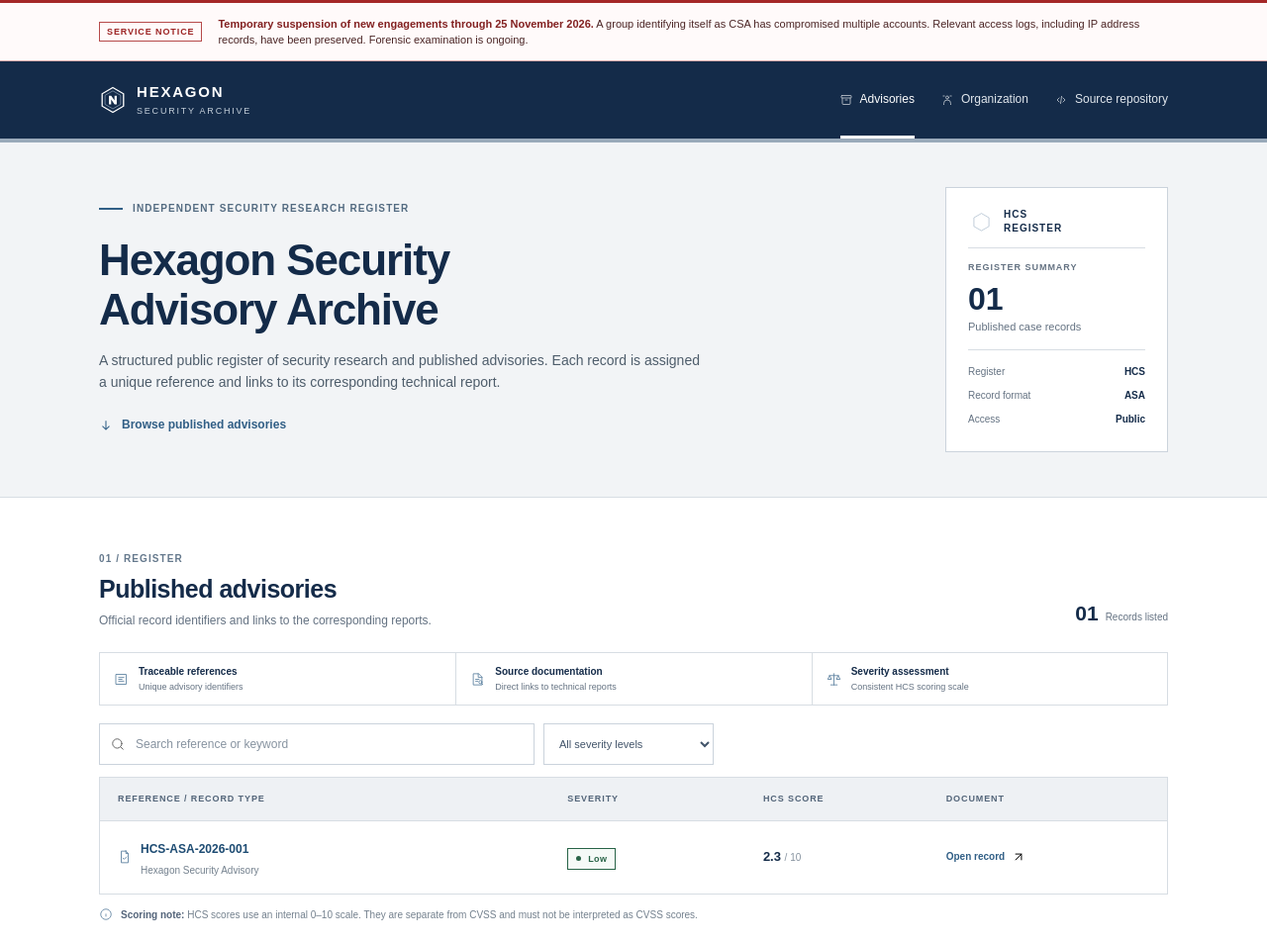
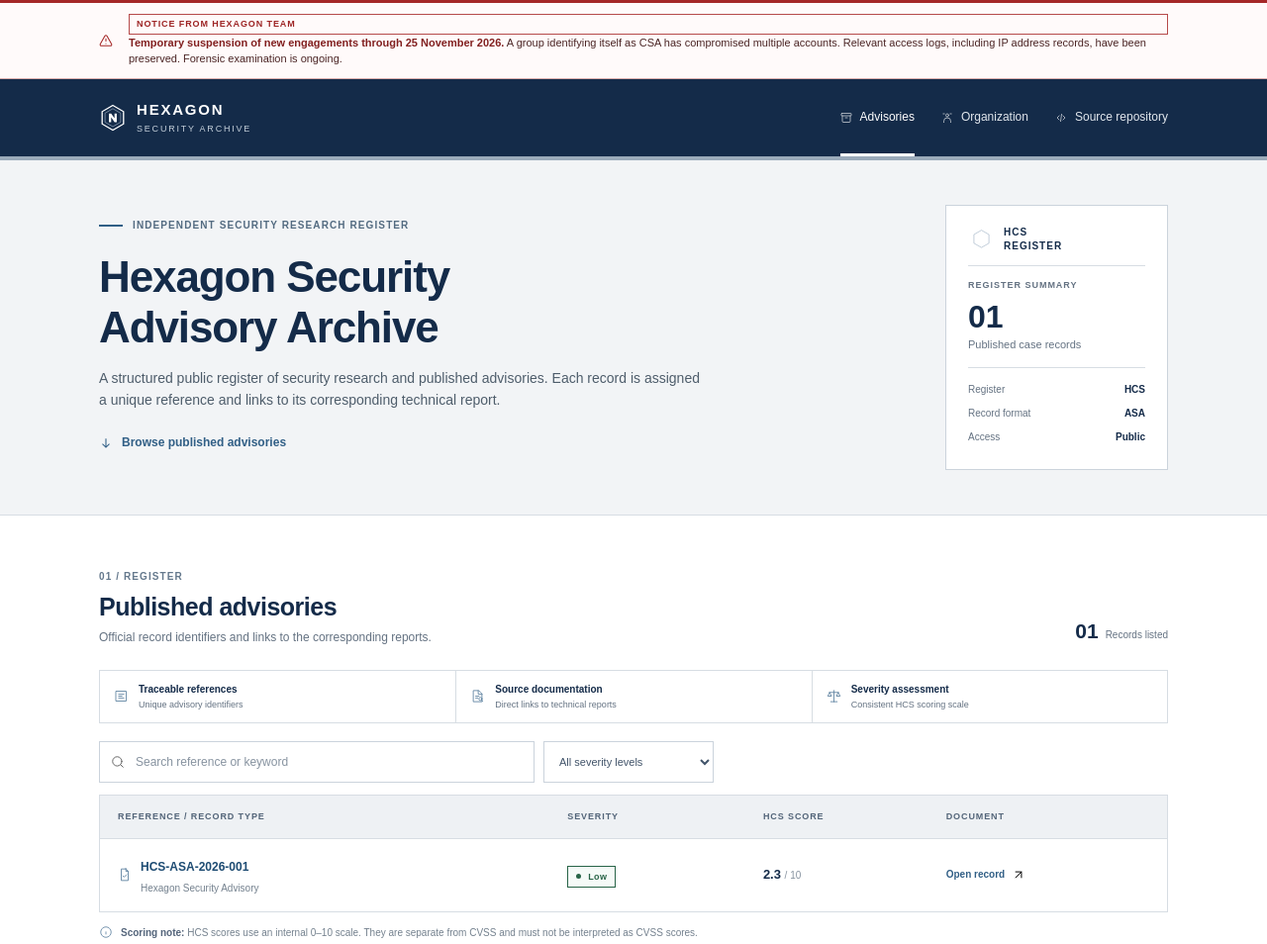
Before and after one commit to GotUrBack-Public/hexagon-security-archive, a plain HTML site: page index.html in a window 1280 px wide. Shown: the top 954 px of the page at 99% size. Drawn offline with Linux system fonts and the light colour scheme.

Commit message:
Refine team notice with warning icon and heading

```diff
--- a/index.html
+++ b/index.html
@@ -10,10 +10,13 @@
   <script src="assets/js/main.js" defer></script>
 </head>
 <body>
-<div class="incident-notice" role="status" aria-label="Service notice">
+<div class="incident-notice" role="status" aria-label="Notice from Hexagon team">
   <div class="incident-notice-inner">
-    <span class="incident-label">SERVICE NOTICE</span>
-    <p><strong>Temporary suspension of new engagements through 25 November 2026.</strong> A group identifying itself as CSA has compromised multiple accounts. Relevant access logs, including IP address records, have been preserved. Forensic examination is ongoing.</p>
+    <img class="incident-warning-icon" src="assets/icons/triangle-alert.svg" alt="">
+    <div class="incident-notice-copy">
+      <div class="incident-label">NOTICE FROM HEXAGON TEAM</div>
+      <p><strong>Temporary suspension of new engagements through 25 November 2026.</strong> A group identifying itself as CSA has compromised multiple accounts. Relevant access logs, including IP address records, have been preserved. Forensic examination is ongoing.</p>
+    </div>
   </div>
 </div>
 <a class="skip-link" href="#main">Skip to content</a>
```
